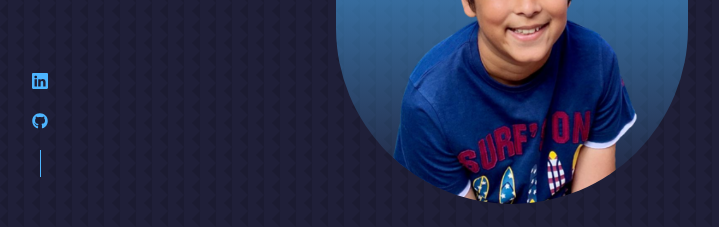
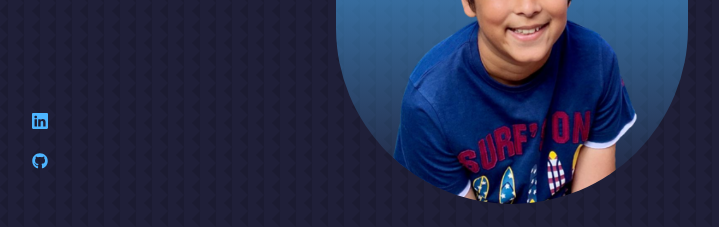
Before and after one commit to carhanc/personal-portfolio, a React (Create React App) app: page / in a window 1280 px wide. Shown: the part 461-688 px from the top of the page, without its empty margins (128-847 px from the left). Built offline with nearby package versions, Linux system fonts and the light colour scheme.

Commit message:
Update header.css

```diff
--- a/src/components/header/header.css
+++ b/src/components/header/header.css
@@ -31,12 +31,6 @@ header {
     bottom: 4.6rem;
 }
 
-.header__socials::after {
-    content: '';
-    width: 1px;
-    height: 1.7rem;
-    background: var(--color-primary);
-}
 
 /* ====== Header Image ====== */
 
```
